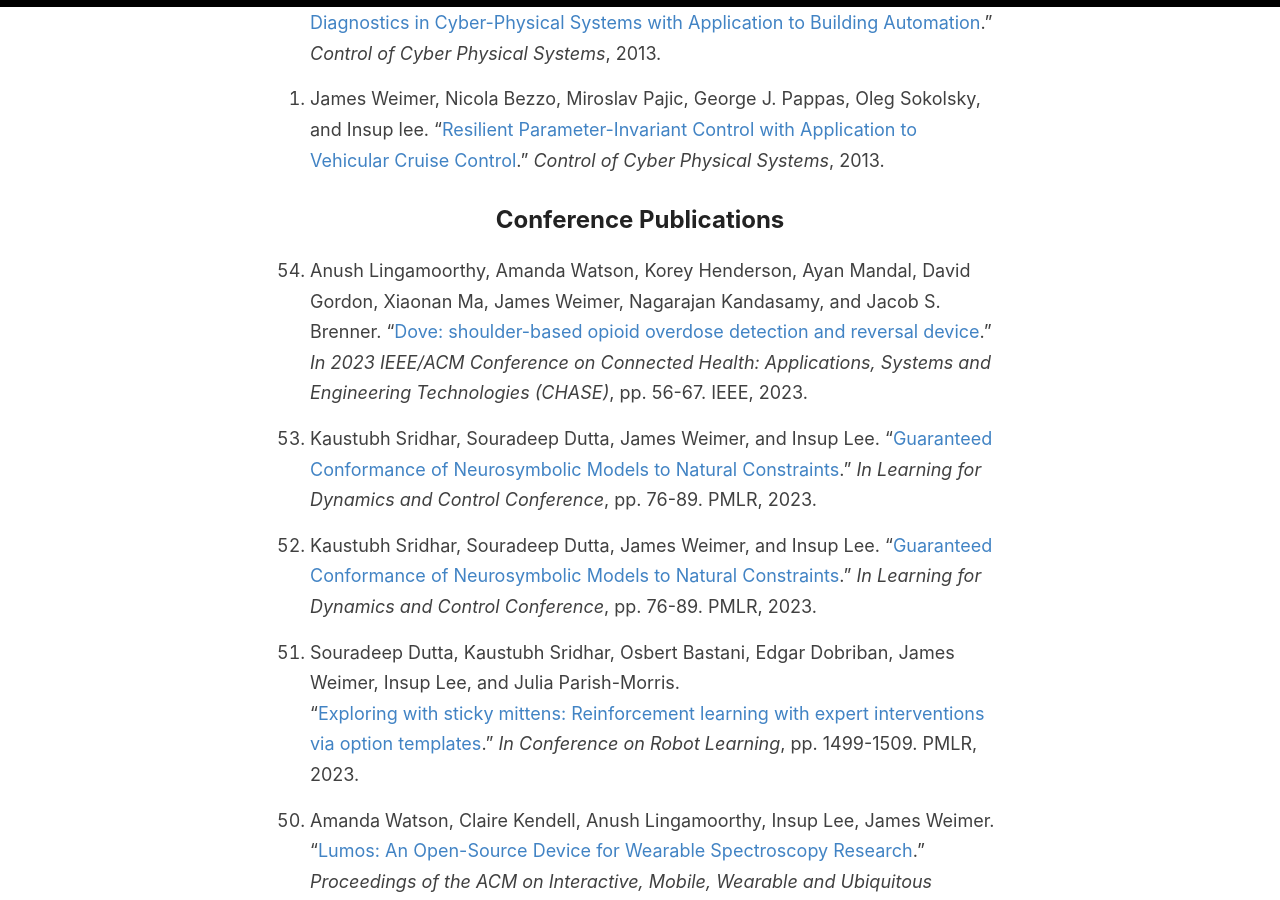
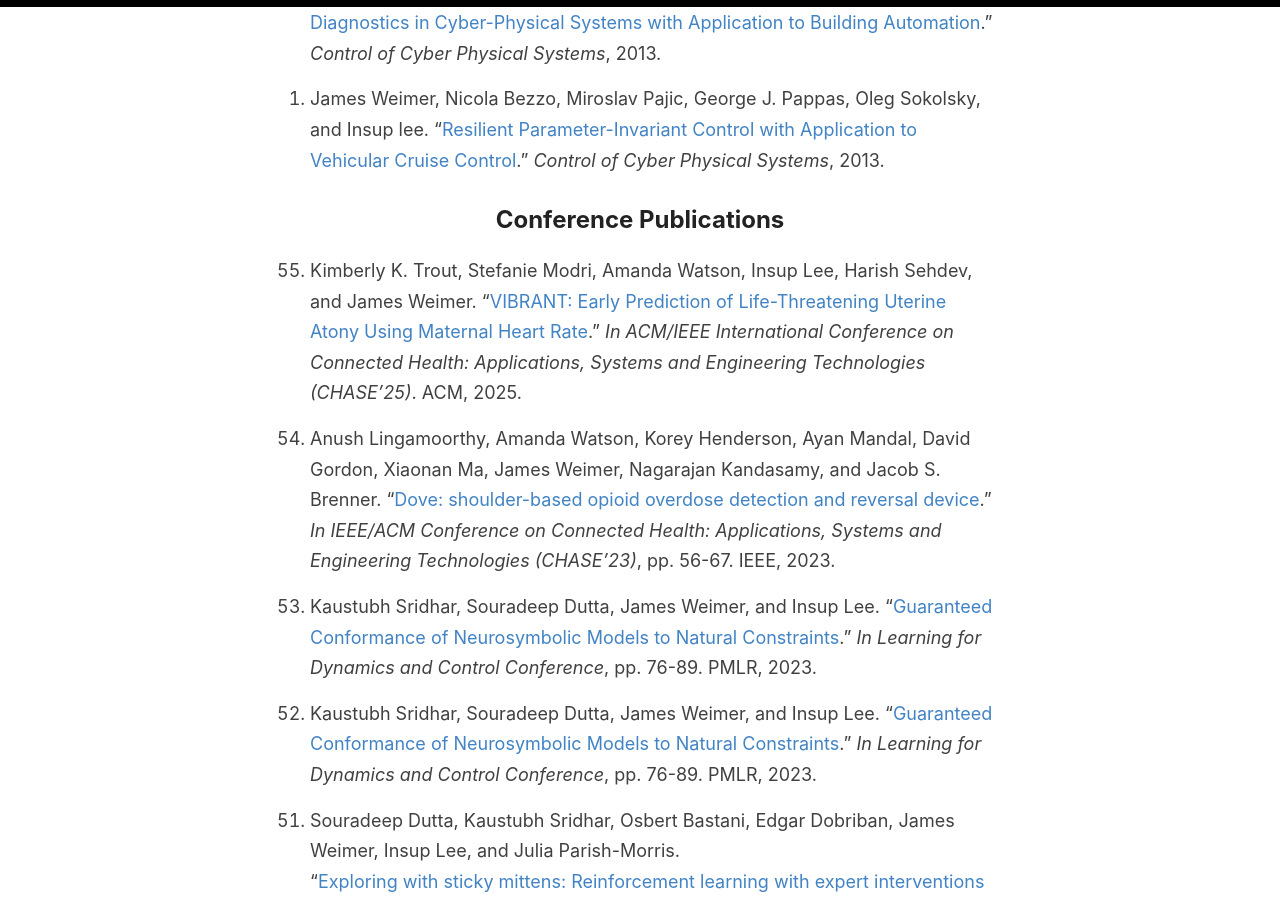
Before and after one commit to weimerj/weimerj.github.io, a Jekyll site: the page built from _pages/publications.md, in a window 1280 px wide and 900 px high, scrolled down 4060 px. Built offline with Jekyll 4.4.1, drawn with Linux system fonts in a browser that asks for light colours; our own code applies the rules of GitHub Pages for plain Markdown files.

Commit message:
Update publications.md
added chase paper

```diff
--- a/_pages/publications.md
+++ b/_pages/publications.md
@@ -141,9 +141,13 @@ permalink: /publications/
 
 ## Conference Publications
 
+0. Kimberly K. Trout, Stefanie Modri, Amanda Watson, Insup Lee, Harish Sehdev, and James Weimer.
+   "[VIBRANT: Early Prediction of Life-Threatening Uterine Atony Using Maternal Heart Rate](../pdf/2025-chase.pdf)."
+   _In ACM/IEEE International Conference on Connected Health: Applications, Systems and Engineering Technologies (CHASE'25)_. ACM, 2025.
+
 0. Anush Lingamoorthy, Amanda Watson, Korey Henderson, Ayan Mandal, David Gordon, Xiaonan Ma, James Weimer, Nagarajan Kandasamy, and Jacob S. Brenner.
    "[Dove: shoulder-based opioid overdose detection and reversal device](../pdf/2023-chase.pdf)."
-   _In 2023 IEEE/ACM Conference on Connected Health: Applications, Systems and Engineering Technologies (CHASE)_, pp. 56-67. IEEE, 2023.
+   _In IEEE/ACM Conference on Connected Health: Applications, Systems and Engineering Technologies (CHASE'23)_, pp. 56-67. IEEE, 2023.
 
 0. Kaustubh Sridhar, Souradeep Dutta, James Weimer, and Insup Lee.
    "[Guaranteed Conformance of Neurosymbolic Models to Natural Constraints](../pdf/2023-l4dc.pdf)."
```
